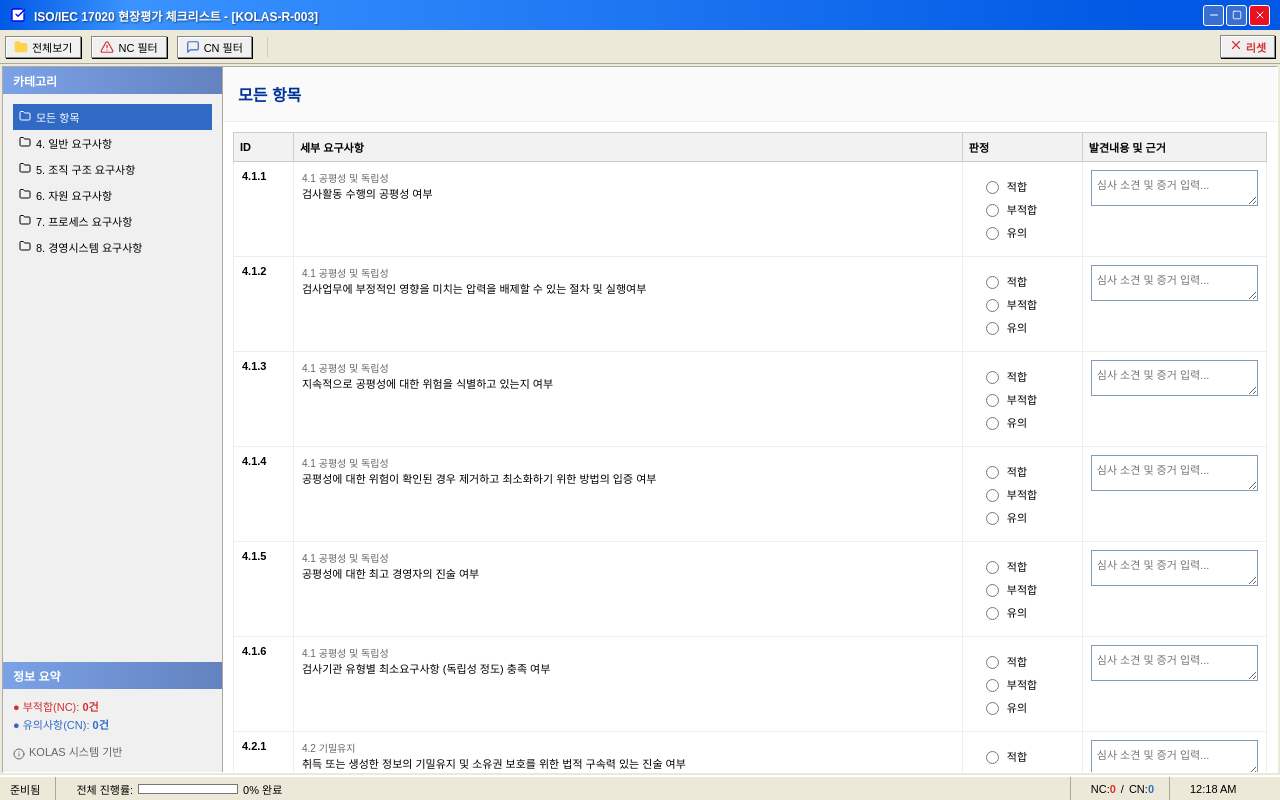
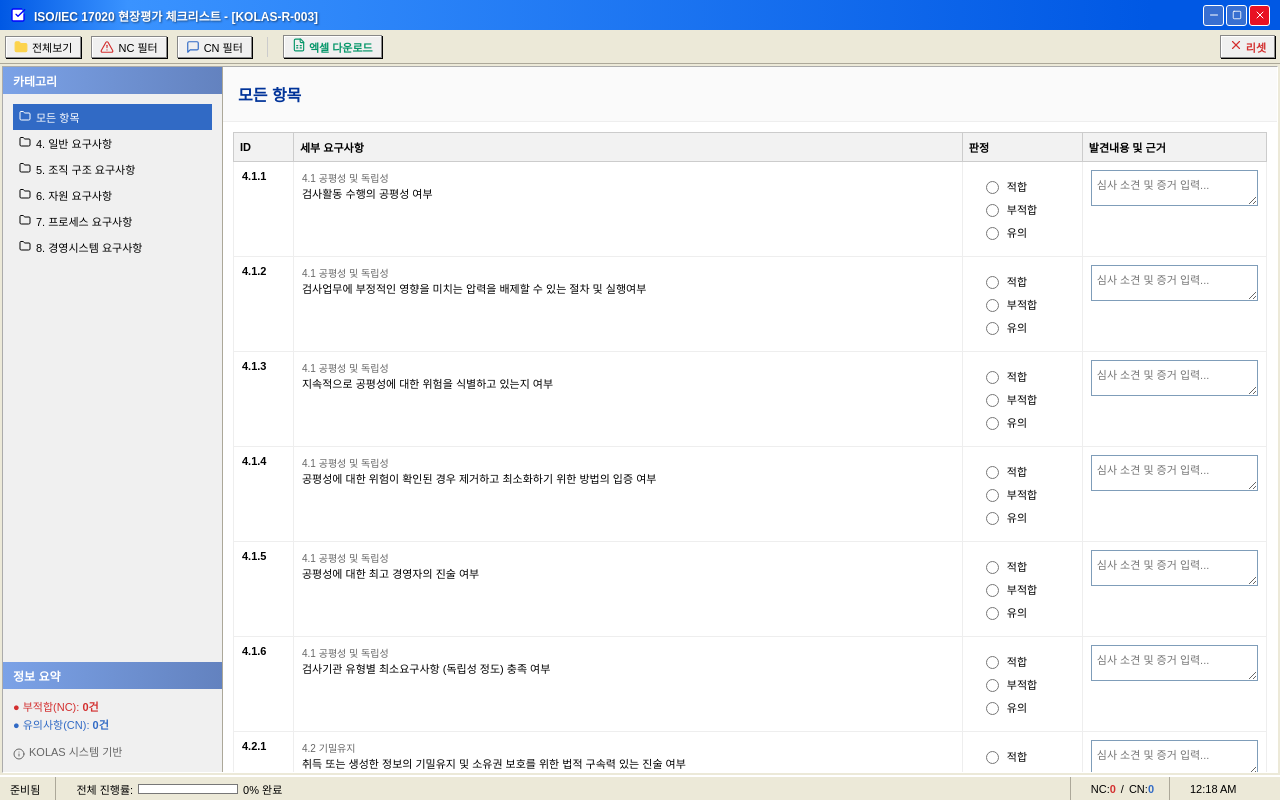
Before and after one commit to xjustice/iso-checklist-xp, a React (Vite) app: page / in a window 1280 px wide. Built offline with nearby package versions, Linux system fonts and the light colour scheme.

Commit message:
fix: make Excel download button always visible

```diff
--- a/src/App.jsx
+++ b/src/App.jsx
@@ -144,11 +144,9 @@ export default function App() {
 
         <div style={{ width: '1px', height: '20px', background: '#ccc', margin: '0 5px' }}></div>
 
-        {(filter === 'nc' || filter === 'cn') && (
-          <button className="xp-btn" onClick={downloadExcel} style={{ color: '#059669', fontWeight: 'bold' }}>
-            <FileSpreadsheet size={14} /> 엑셀 다운로드
-          </button>
-        )}
+        <button className="xp-btn" onClick={downloadExcel} style={{ color: '#059669', fontWeight: 'bold' }}>
+          <FileSpreadsheet size={14} /> 엑셀 다운로드
+        </button>
 
         <div style={{ flex: 1 }}></div>
         <button className="xp-btn" onClick={() => setShowConfirm(true)} style={{ color: '#d32f2f', fontWeight: 'bold' }}>
```
Also changed, not shown: package.json (indentation only).
